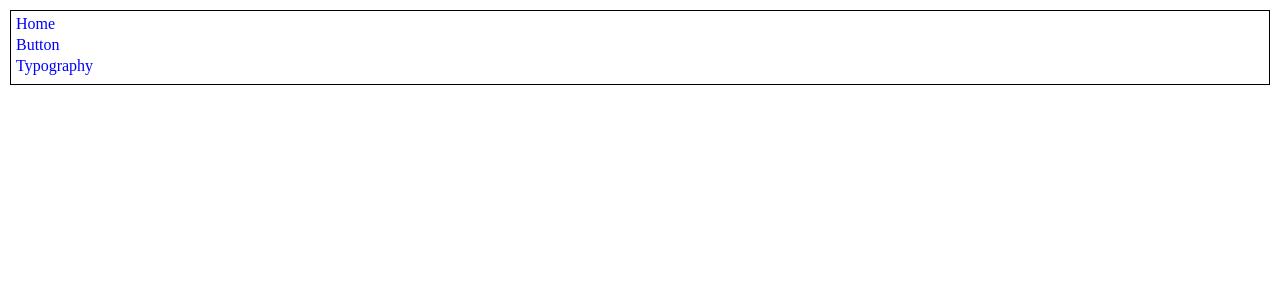
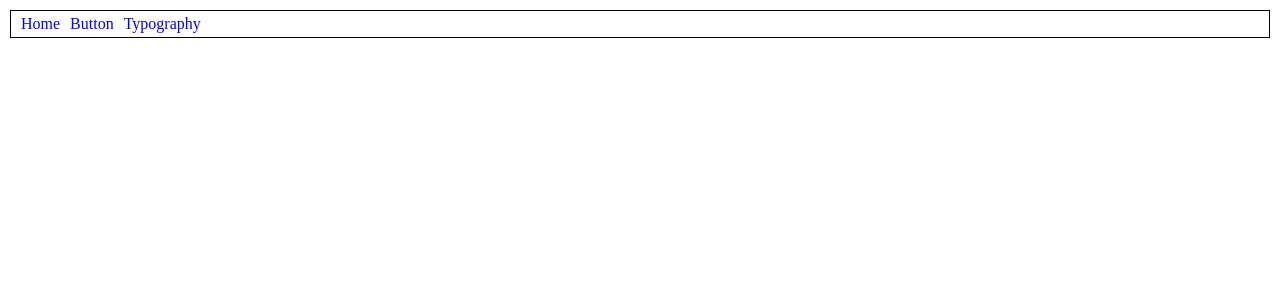
Before and after one commit to Dev-Study-Cafe/Ant-Design, a React (Create React App) app: page / in a window 1280 px wide. Shown: the top 300 px of the page. Built offline with nearby package versions, Linux system fonts and the light colour scheme.

Commit message:
Modify navigation container style

```diff
--- a/src/components/Navigation.tsx
+++ b/src/components/Navigation.tsx
@@ -5,12 +5,13 @@ const SContainer = styled.div`
   margin: 10px;
   padding: 5px;
   display: flex;
-  flex-direction: column;
   border: 1px solid black;
+  flex-wrap: wrap;
 `;
 
 const SLink = styled.a`
-  margin-bottom: 5px;
+  margin-left: 5px;
+  margin-right: 5px;
   color: blue;
 `;
 
```
